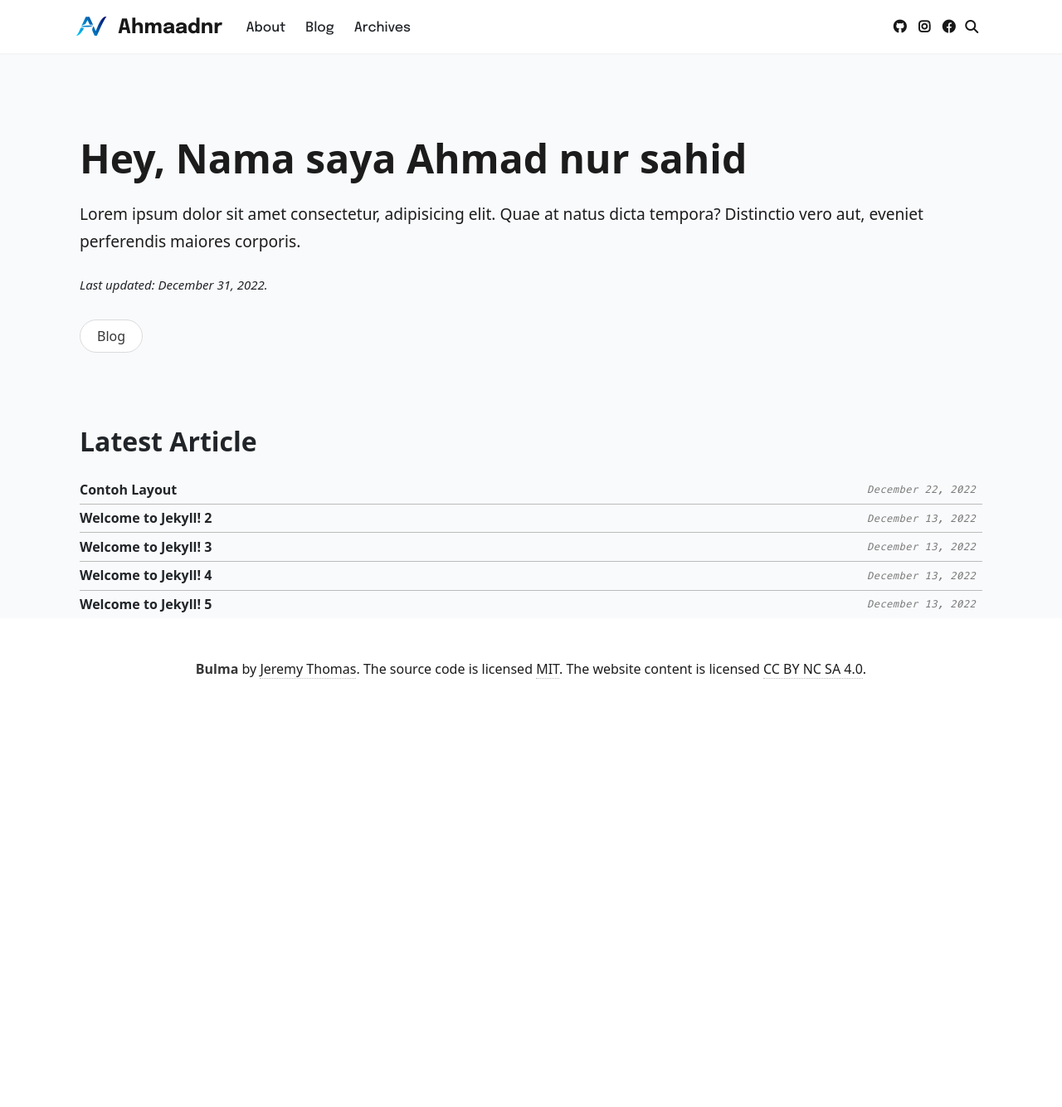
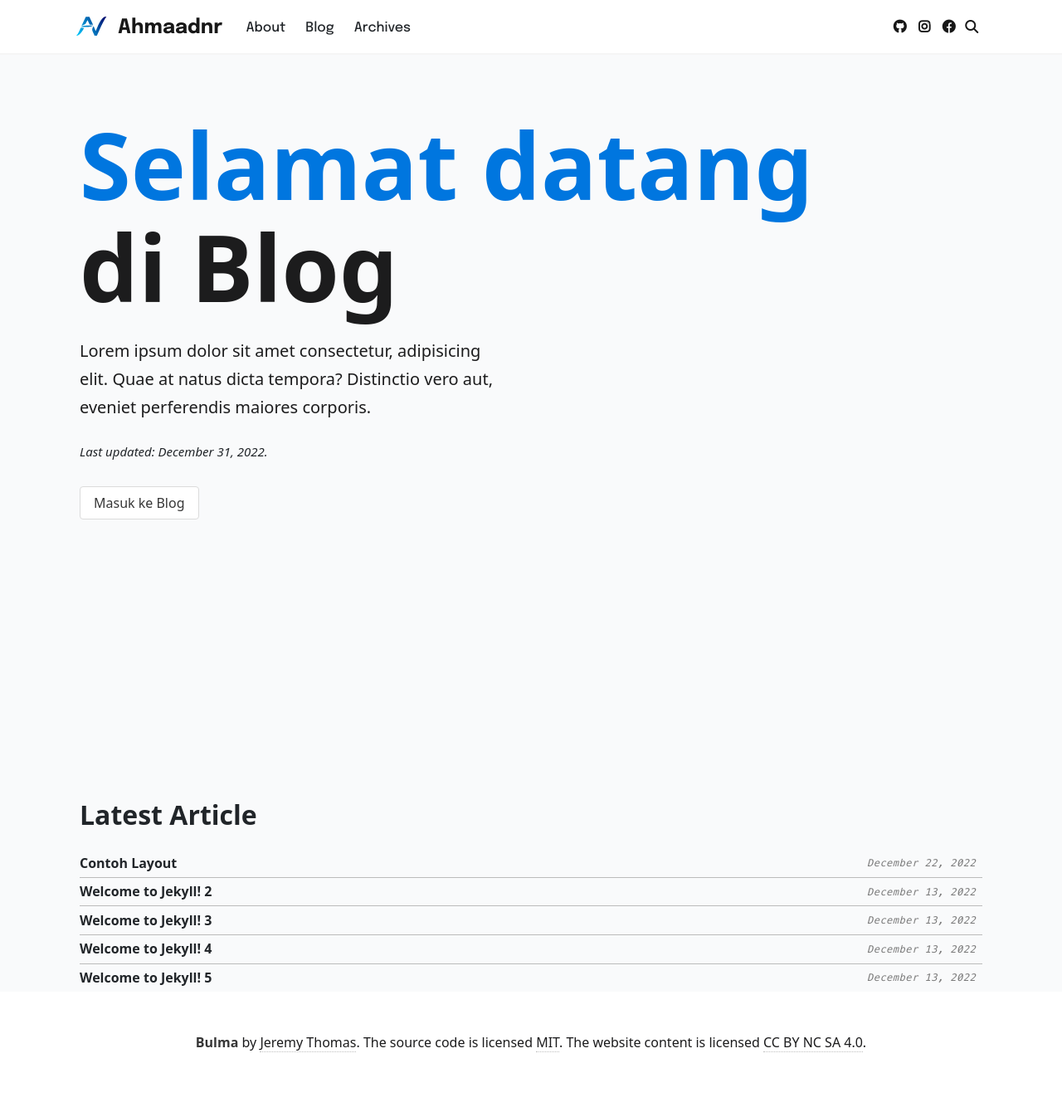
Before and after one commit to ahmaadn/ahmaadn.github.io, a Jekyll site: the page built from index.html, in a window 1280 px wide. Shown: the whole page at 83% size. Built offline with Jekyll 4.4.1, drawn with Linux system fonts in a browser that asks for light colours; comment, search, counter and statistics services are not loaded; before the commit the page ends 900 px from its top, so only the background shows below that.

Commit message:
merubah tampilan pada home

```diff
--- a/_sass/_base.scss
+++ b/_sass/_base.scss
@@ -224,3 +224,48 @@ ul.task-list {
 .footer {
 	padding: 3rem 1.5rem;
 }
+
+// --------
+// Hero
+// --------
+
+
+#header {
+    font-family: var(--font-family-navbar);
+
+    text-align: center;
+
+    .hero-body {
+        display: block;
+    }
+
+    .hero-title {
+        font-size: 3rem;
+        span {
+            color: var(--global-theme-color);
+        }
+    }
+    .hero-subtitle {
+        font-size: 20px;
+    }
+}
+
+@media screen and (min-width: 768px) {
+    #header {
+        .hero-title {
+            font-size: 4rem;
+        }
+    }
+}
+
+@media screen and (min-width: 1024px) {
+    #header {
+        text-align: left;
+        .hero-title {
+            font-size: 7rem;
+        }
+        .hero-subtitle {
+            max-width: 500px;
+        }
+    }
+}
--- a/index.html
+++ b/index.html
@@ -5,11 +5,15 @@ nav: false
 
 <div class="container">
     <div class="wrapper">
-        <div class="hero is-halfheight">
+        <section class="hero is-fullheight" id="header">
             <div class="hero-body px-0">
                 <div>
-                    <h1 class="my-5">Hey, Nama saya Ahmad nur sahid</h1>
-                    <p class="mb-5">
+                    <h1 class="hero-title my-5">
+                        <span>Selamat datang</span>
+                            <br>
+                        di Blog
+                    </h1>
+                    <p class="hero-subtitle mb-5">
                         Lorem ipsum dolor sit amet consectetur, adipisicing elit. Quae at
                         natus dicta tempora? Distinctio vero aut, eveniet perferendis
                         maiores corporis.
@@ -17,11 +21,10 @@ nav: false
                     <p class="date">
                         Last updated: {{ "now" | date: '%B %d, %Y' }}.
                     </p>
-                    <a class="button is-rounded my-3" href="{{ '/blog/' | relative_url }}"> Blog </a>
+                    <a class="button my-3" href="{{ '/blog/' | relative_url }}"> Masuk ke Blog </a>
                 </div>
             </div>
-        </div>
-
+        </section>
 
         <div class="posts">
             <div class="title">
```
